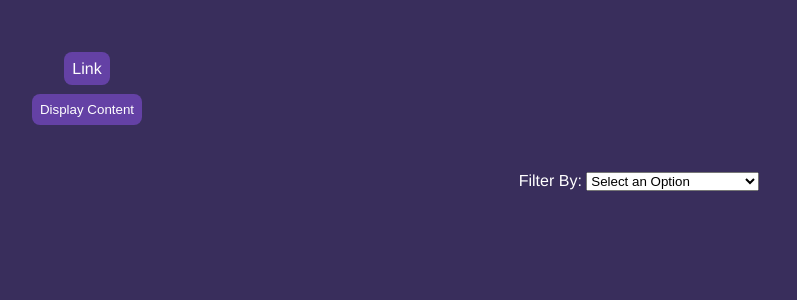
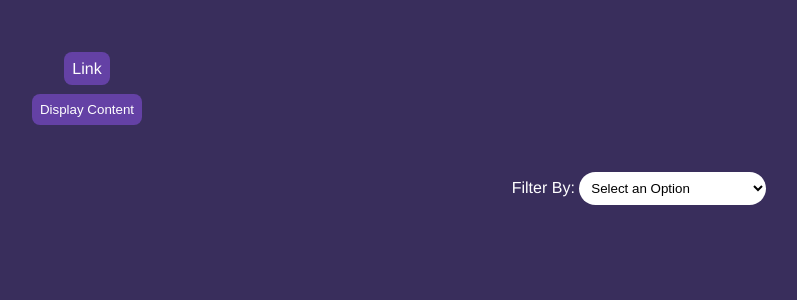
Before and after one commit to JonathanHumphrey/twitch-dashboard, a Vue app: page /library in a window 1280 px wide. Shown: the top 300 px of the page, without its empty margins (1-798 px from the left). Built offline with nearby package versions, Linux system fonts and the light colour scheme.

Commit message:
UX updates and QoL changes

```diff
--- a/src/App.vue
+++ b/src/App.vue
@@ -7,11 +7,15 @@ import InitializeUser from "./components/InitializeUser.vue";
   <header>
     <div class="wrapper">
       <InitializeUser />
-      <nav v-if="User.valid === true">
-        <RouterLink to="/" class="nav-link">Stats</RouterLink>
-        <RouterLink to="/library" class="nav-link">Library</RouterLink>
-        <RouterLink to="/stream-info" class="nav-link">Stream Info</RouterLink>
-      </nav>
+      <div class="nav-bar">
+        <nav v-if="User.valid === true">
+          <RouterLink to="/" class="nav-link">Stats</RouterLink>
+          <RouterLink to="/library" class="nav-link">Library</RouterLink>
+          <RouterLink to="/stream-info" class="nav-link"
+            >Stream Info</RouterLink
+          >
+        </nav>
+      </div>
     </div>
   </header>
 
@@ -21,6 +25,12 @@ import InitializeUser from "./components/InitializeUser.vue";
 import { twitchStore } from "./stores/twitchData";
 import { mapState } from "pinia";
 export default {
+  data() {
+    return {
+      selected: "",
+    };
+  },
+  methods: {},
   computed: {
     ...mapState(twitchStore, ["User"]),
   },
@@ -38,14 +48,20 @@ html {
   color: #ffffff;
   margin-top: 60px;
 }
-nav {
-  position: absolute;
-  right: 50%;
-  top: 7rem;
-}
+
 .wrapper {
   width: 100%;
   height: 5rem;
+}
+.nav-bar {
+  margin: auto;
+
+  position: absolute;
+  right: 43%;
+  top: 7rem;
+}
+.router-link-active {
+  background-color: #9146ff;
 }
 .nav-link {
   text-decoration: none;
@@ -58,7 +74,4 @@ nav {
 .nav-link:hover {
   padding: 1rem;
 }
-.nav-linke:active {
-  background-color: #9146ff;
-}
 </style>
--- a/src/components/FollowedStreams.vue
+++ b/src/components/FollowedStreams.vue
@@ -1,28 +1,6 @@
 <template>
   <div class="content-wrapper">
-    <div>
-      <label for="filterBy"
-        >Filter By:
-        <select name="filterBy" id="filter" @change="filterList($event)">
-          <option value="none" selected disabled hidden>
-            Select an Option
-          </option>
-          <option value="game">Game</option>
-          <option value="hi-lo">View Count (Descending)</option>
-          <option value="lo-hi">View Count (Ascending)</option>
-        </select>
-      </label>
-      <select
-        name="gameFilter"
-        id="activeGames"
-        v-show="this.filterValue === 'game'"
-        @change="getFilteredGames($event)"
-      >
-        <option v-for="(game, i) in ActiveGames[0]" :value="game" :key="i">
-          {{ game }}
-        </option>
-      </select>
-    </div>
+    <FilterBy />
     <div class="content" v-for="(stream, i) in FollowedStreams[0]" :key="i">
       <h4>{{ stream.user_name }}</h4>
       <div class="stream-info">
@@ -40,6 +18,7 @@
 <script>
 import { mapState } from "pinia";
 import { twitchStore } from "../stores/twitchData";
+import FilterBy from "./followed-streams/FilterBy.vue";
 
 export default {
   data() {
@@ -49,22 +28,11 @@ export default {
       //filteredList: this.followedStreams,
     };
   },
-  methods: {
-    getFilteredGames(e) {
-      let game = e.target.value;
-      //let filteredActive = this.ActiveGames[0].filter((item) => item === game);
-      let filteredStreams = this.FollowedStreams[0].filter(
-        (item) => item.game_id === game
-      );
-      console.log(filteredStreams);
-    },
-    filterList(e) {
-      this.filterValue = e.target.value;
-    },
-  },
+  methods: {},
   computed: {
     ...mapState(twitchStore, ["ActiveGames", "FollowedStreams"]),
   },
+  components: { FilterBy },
 };
 </script>
 <style scoped>
--- /dev/null
+++ b/src/components/followed-streams/FilterBy.vue
@@ -0,0 +1,84 @@
+<template >
+  <div class="filter-wrapper">
+    <label for="filterBy"
+      >Filter By:
+      <select
+        class="filter-select"
+        name="filterBy"
+        id="filter"
+        @change="filterList($event)"
+      >
+        <option value="none" selected disabled hidden>Select an Option</option>
+        <option value="game">Game</option>
+        <option value="hi-lo">View Count (Descending)</option>
+        <option value="lo-hi">View Count (Ascending)</option>
+      </select>
+    </label>
+    <select
+      class="game-select"
+      name="gameFilter"
+      id="activeGames"
+      v-show="this.filterValue === 'game'"
+      @change="getFilteredGames($event)"
+    >
+      <option v-for="(game, i) in ActiveGames[0]" :value="game" :key="i">
+        {{ game }}
+      </option>
+    </select>
+  </div>
+</template>
+
+<script>
+import { mapState } from "pinia";
+import { twitchStore } from "../../stores/twitchData";
+export default {
+  data() {
+    return {
+      filterValue: "none",
+      gameFilter: "",
+      //filteredList: this.followedStreams,
+    };
+  },
+  methods: {
+    getFilteredGames(e) {
+      let game = e.target.value;
+      const store = twitchStore();
+      //let filteredActive = this.ActiveGames[0].filter((item) => item === game);
+      let filteredStreams = this.FollowedStreams[0].filter(
+        (item) => item.game_id === game
+      );
+      store.updateFilteredStreams(filteredStreams);
+      console.log(filteredStreams);
+    },
+    filterList(e) {
+      this.filterValue = e.target.value;
+    },
+  },
+  computed: {
+    ...mapState(twitchStore, ["ActiveGames", "FollowedStreams"]),
+  },
+};
+</script>
+<style scoped>
+.filter-wrapper {
+  margin: auto;
+}
+.filter-select {
+  border-radius: 5rem;
+  background-color: #ffffff;
+  padding: 0.5rem;
+  border: none;
+}
+.filter-select:active {
+  border: none;
+}
+.game-select {
+  border-radius: 5rem;
+  background-color: #ffffff;
+  padding: 0.5rem;
+  border: none;
+}
+option {
+  border-radius: 5rem;
+}
+</style>
--- a/src/stores/twitchData.js
+++ b/src/stores/twitchData.js
@@ -25,6 +25,7 @@ export const twitchStore = defineStore({
 			delay: "",
 		},
 		FollowedStreams: [],
+		FilteredStreams: [],
 		ActiveGames: [],
 	}),
 	actions: {
@@ -185,5 +186,8 @@ export const twitchStore = defineStore({
 				body: JSON.stringify(data),
 			});
 		},
+		async updateFilteredStreams(list) {
+			this.FilteredStreams.unshift(list);
+		},
 	},
 });
```
Also changed, not shown: 1 other file (tests, documents, lock files or other folders).
